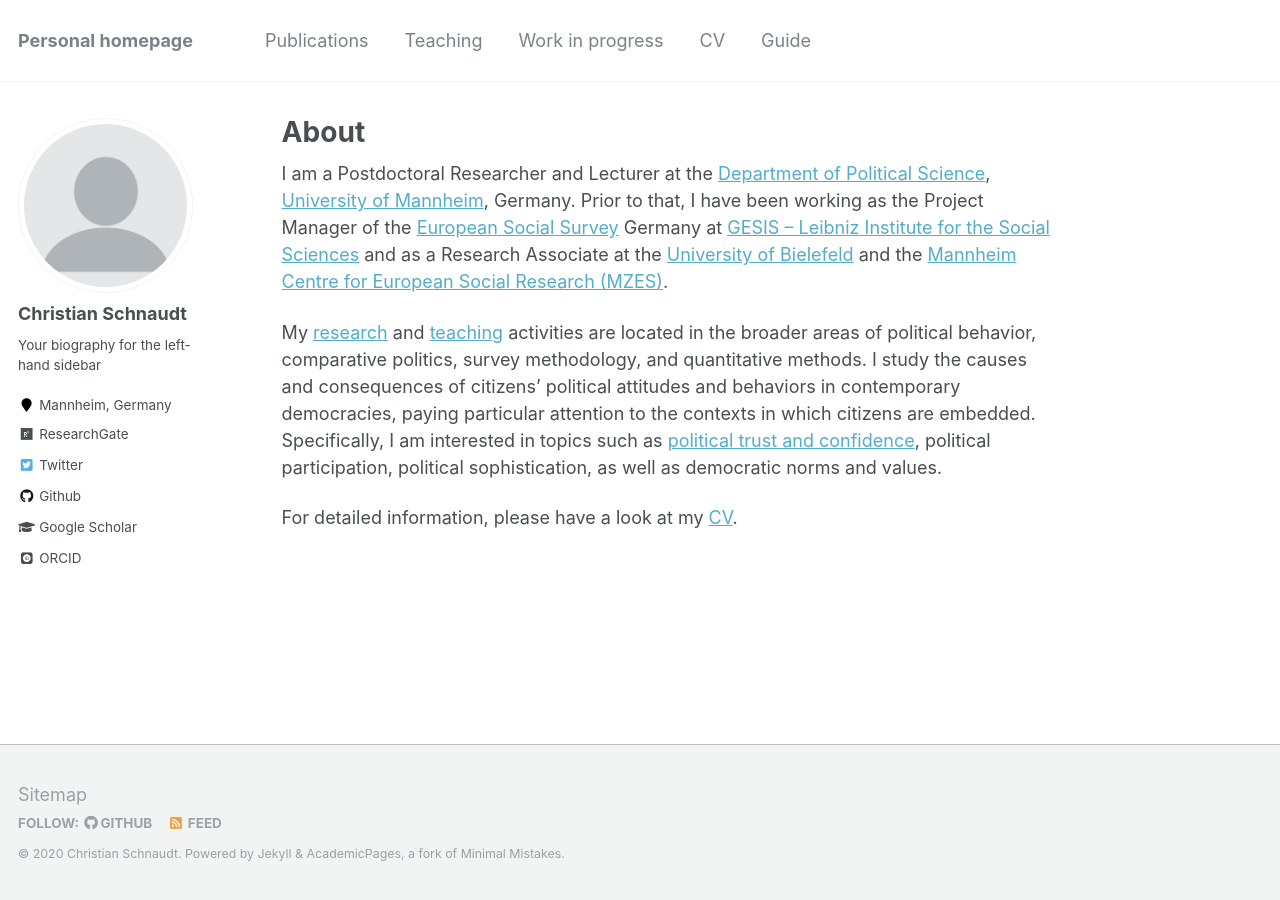
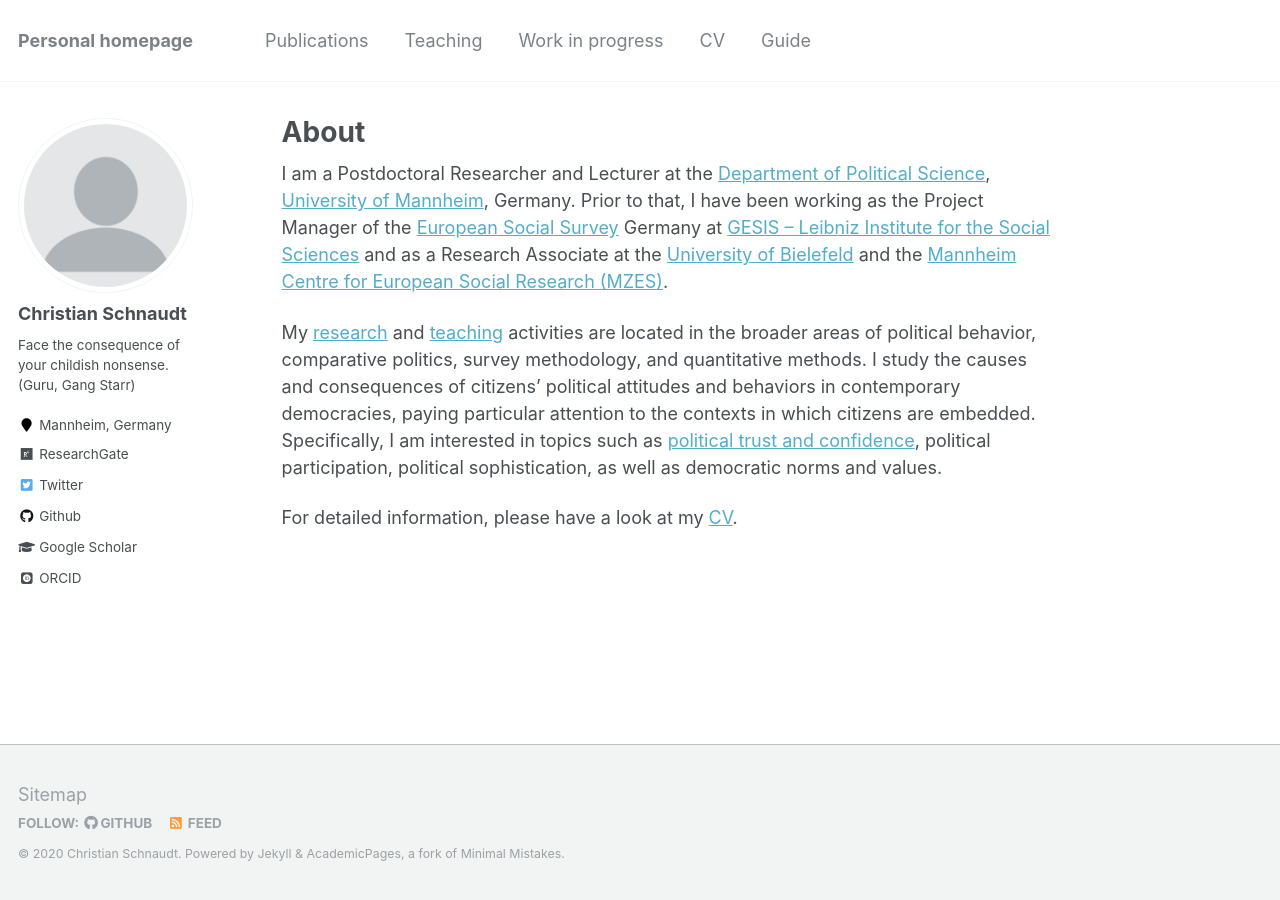
Before and after one commit to cschnaudt/cschnaudt.github.io, a Jekyll site: the page built from _pages/about.md, in a window 1280 px wide. Built offline with Jekyll 4.4.1, drawn with Linux system fonts in a browser that asks for light colours; some web fonts are replaced.

Commit message:
Update _config.yml

```diff
--- a/_config.yml
+++ b/_config.yml
@@ -82,7 +82,7 @@ analytics:
 author:
   name             : "Christian Schnaudt"
   avatar           : "profile.png"
-  bio              : "Your biography for the left-hand sidebar"
+  bio              : "Face the consequence of your childish nonsense. (Guru, Gang Starr)"
   location         : "Mannheim, Germany"
   employer         :
   pubmed           :
```
